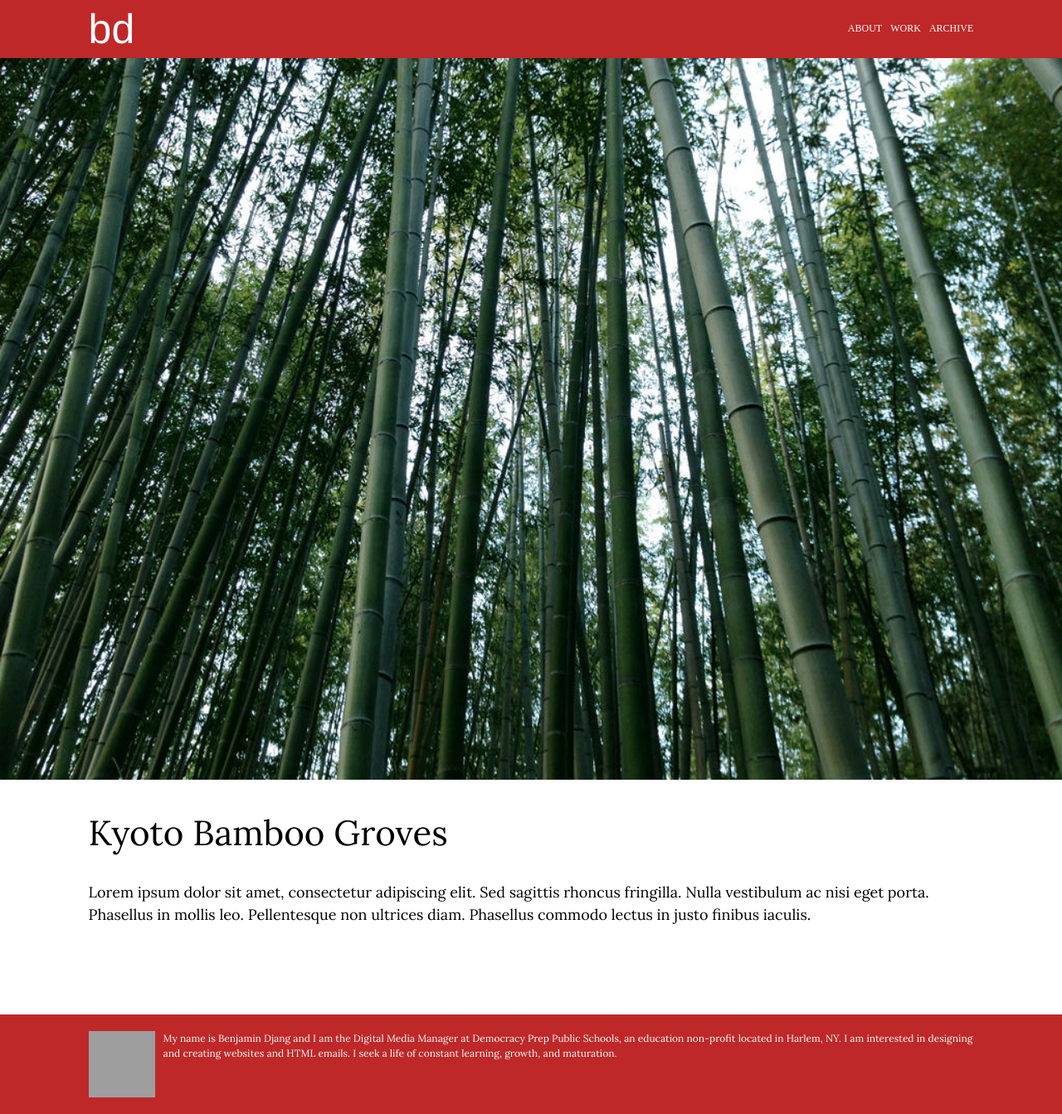
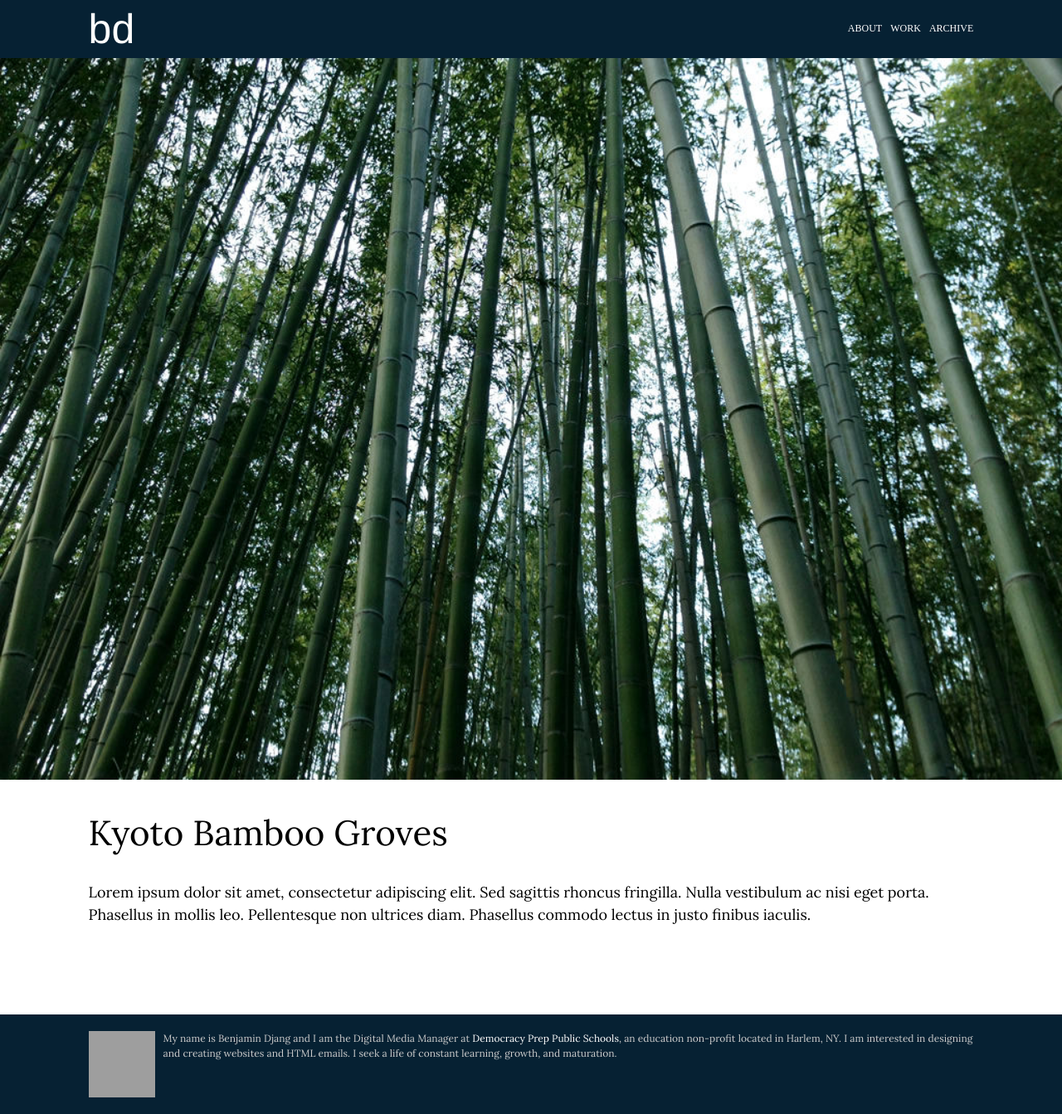
Before and after one commit to bdjang/benjamin-djang, a Jekyll site: the page built from index.html, in a window 1280 px wide. Shown: the whole page at 83% size. Built offline with Jekyll 4.4.1, drawn with Linux system fonts in a browser that asks for light colours; the list of posts is cut into pages by our own code; grey boxes are pictures that could not be loaded.

Commit message:
Updated nav bar colors

```diff
--- a/css/main.scss
+++ b/css/main.scss
@@ -53,13 +53,11 @@
 	transition: all 0.5s ease;
 }
 a:visited {
-	color: #ccc;
 }
 a:hover {
 	color: #f4f4f4;
 }
 a:active {
-	color: #c4c4c4;
 }
 
 /* HEADER + FOOTER
@@ -85,8 +83,8 @@
 	}
 }
 header, footer {
-	background-color: #BF2828;
-	color: #ffffff;
+	background-color: #062133;
+	color: #ccc;
 }
 
 header {
```
